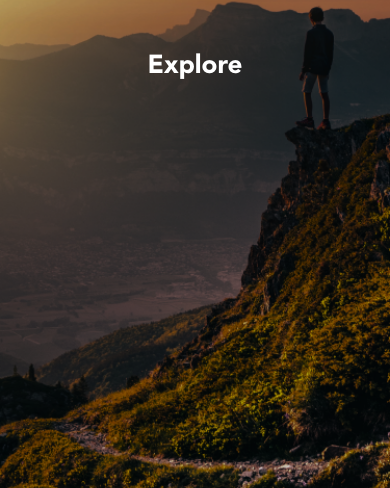
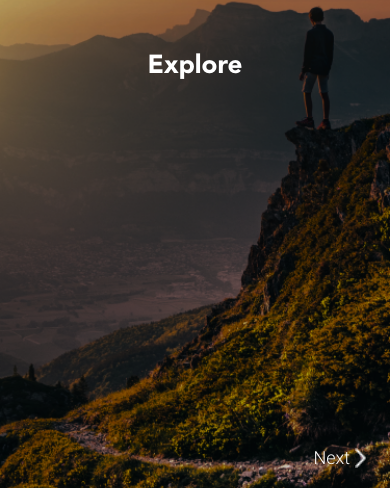
Before and after one commit to Dreezy305/Owanbe, a React Native app: screen /OnBoarding in a window 390 px wide. Shown: the part 356-844 px from the top of the page. Built offline with nearby package versions, Linux system fonts and the light colour scheme.

Commit message:
onboarding and splash

```diff
--- a/constants/icons.js
+++ b/constants/icons.js
@@ -1,4 +1,5 @@
 const arrow_forward = require("../assets/icons/arrow-forward.png");
+const arrow_forwardLight = require("../assets/icons/arrow-forwardLight.png");
 const arrow_back = require("../assets/icons/arrow-back.png");
 const bell = require("../assets/icons/bell.svg");
 const camera = require("../assets/icons/Camera.svg");
@@ -20,6 +21,7 @@ const twitter = require("../assets/icons/Twitter.svg");
 
 export default {
   arrow_forward,
+  arrow_forwardLight,
   arrow_back,
   bell,
   camera,
--- a/screens/onBoarding.js
+++ b/screens/onBoarding.js
@@ -1,6 +1,6 @@
 import { View, Text, StyleSheet, Image, ImageBackground } from "react-native";
 import React, { useState } from "react";
-import { images } from "../constants";
+import { images, icons } from "../constants";
 import {
   COLORS,
   TextAlignments,
@@ -20,7 +20,23 @@ export default function onBoarding() {
         style={styles.image}
       >
         <Text style={styles.Text}>Explore</Text>
-        <View></View>
+        <View style={styles.NextContainer}>
+          <View
+            style={{
+              display: "flex",
+              flexDirection: "row",
+              alignItems: "center",
+            }}
+          >
+            <Text style={styles.Next}>Next</Text>
+            <Image
+              style={styles.NextIcon}
+              source={icons.arrow_forwardLight}
+              resizeMethod="scale"
+              resizeMode="contain"
+            />
+          </View>
+        </View>
       </ImageBackground>
     </View>
   );
@@ -33,6 +49,7 @@ const styles = StyleSheet.create({
     height: "100%",
     flex: 1,
     justifyContent: TextAlignments.text_center,
+    position: "relative",
   },
   Text: {
     color: COLORS.white,
@@ -43,6 +60,18 @@ const styles = StyleSheet.create({
     fontWeight: FontWeights.fw400,
     fontStyle: FontWeights.fwNormal,
   },
-  buttonContainer: {},
-  button: {},
+  NextContainer: {
+    position: "absolute",
+    bottom: 0,
+    right: 0,
+    marginVertical: 20,
+    marginHorizontal: 20,
+  },
+  PrevContainer: {},
+  Next: { color: COLORS.white, fontSize: 18, fontFamily: "Roboto_Light" },
+  NextIcon: {
+    width: 20,
+    height: 20,
+    paddingTop: 20,
+  },
 });
--- a/screens/owanbe.js
+++ b/screens/owanbe.js
@@ -1,7 +1,7 @@
 import React, { useEffect } from "react";
 import { View, Text, StyleSheet, Image } from "react-native";
 import { TextAlignments } from "../constants/color_theme_styles";
-import { images } from "../constants";
+import { images, icons } from "../constants";
 
 // contains the splash screen
 
```
Also changed, not shown: assets/icons/arrow-forwardLight.png (added).
